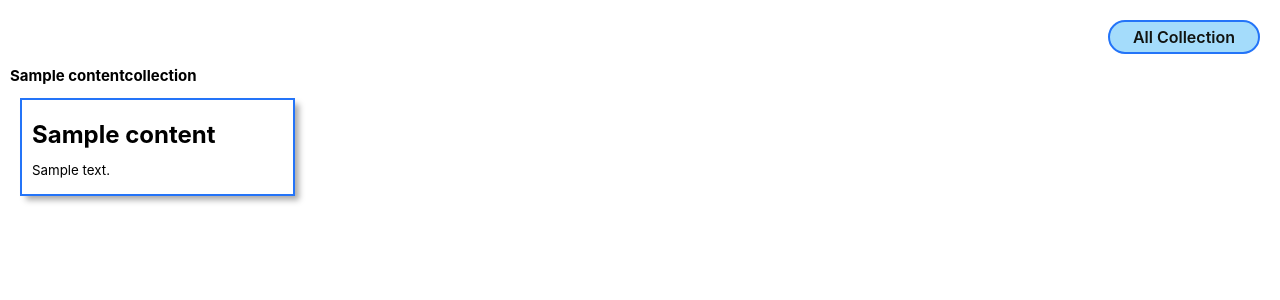
After one commit to andywtse/django-spinner, a Django app: page /collections/1/ in a window 1280 px wide. The commit adds this page. Shown: the top 300 px of the page. Run offline with Django 4.2, Linux system fonts and the light colour scheme; tables that the repository leaves empty hold one stand-in row (values such as "Sample post").

Commit message:
Adds details

```diff
--- /dev/null
+++ b/main_app/static/css/collections/collection-detail.css
@@ -0,0 +1,38 @@
+.card-container {
+  padding: 0 30px;
+  display: flex;
+  justify-content: center;
+  flex-wrap: wrap;
+}
+
+.card {
+  width: 275px;
+  margin: 10px;
+  border: var(--borders);
+  box-shadow: var(--card-box-shadow);
+}
+
+.card-content {
+  padding: 10px;
+  width: 100%;
+}
+
+.usr-img {
+  width: 100%;
+  border-radius: var(--card-border-radius);
+}
+
+.card > a {
+  text-decoration: none;
+  color: var(--text-color);
+}
+
+.card h2 {
+  margin: 10px 0;
+  font-size: var(--font-xl);
+}
+
+.card p {
+  margin: 5px 0;
+  font-size: var(--font-reg);
+}
--- /dev/null
+++ b/main_app/templates/collections/detail.html
@@ -0,0 +1,33 @@
+{% extends 'base.html' %}
+{% load static %}
+
+{% block head %}
+<link
+  rel="stylesheet"
+  type="text/css"
+  href="{% static 'css/collections/collection-detail.css' %}"
+/>
+{% endblock %}
+
+{% block content %}
+
+<section class="detail-header">
+  <h1>{{collection.name}}</h1>
+</section>
+
+<div class="collection-container">
+  <section class="collection">
+    {% for content in collection.content_set.all %}
+    <div class="card">
+      <div class="card-content">
+        <h2 class="card-title">{{ content.name }}</h2>
+        <p><small>{{ content.description }}</small></p>
+      </div>
+    </div>
+  {% endfor %}
+  </section>
+  <section class="add-collection">
+
+  </section>
+</div>
+{% endblock %}
--- a/main_app/urls.py
+++ b/main_app/urls.py
@@ -4,4 +4,5 @@ from . import views
 urlpatterns = [
   path('', views.home, name='home'),
   path('collections/', views.collections_index, name='collections_index'),
+  path('collections/<int:collection_id>/', views.collections_detail, name='collections_detail'),
 ]
--- a/main_app/views.py
+++ b/main_app/views.py
@@ -14,3 +14,7 @@ def home(request):
 def collections_index(request):
   content_collection = ContentCollection.objects.all()
   return render(request, 'collections/index.html', {'collections':content_collection})
+
+def collections_detail(request, collection_id):
+  collection = ContentCollection.objects.get(id=collection_id)
+  return render(request, 'collections/detail.html', { 'collection': collection })
```
Also changed, not shown: main_app/templates/collections/index.html (+6 -4 lines).
